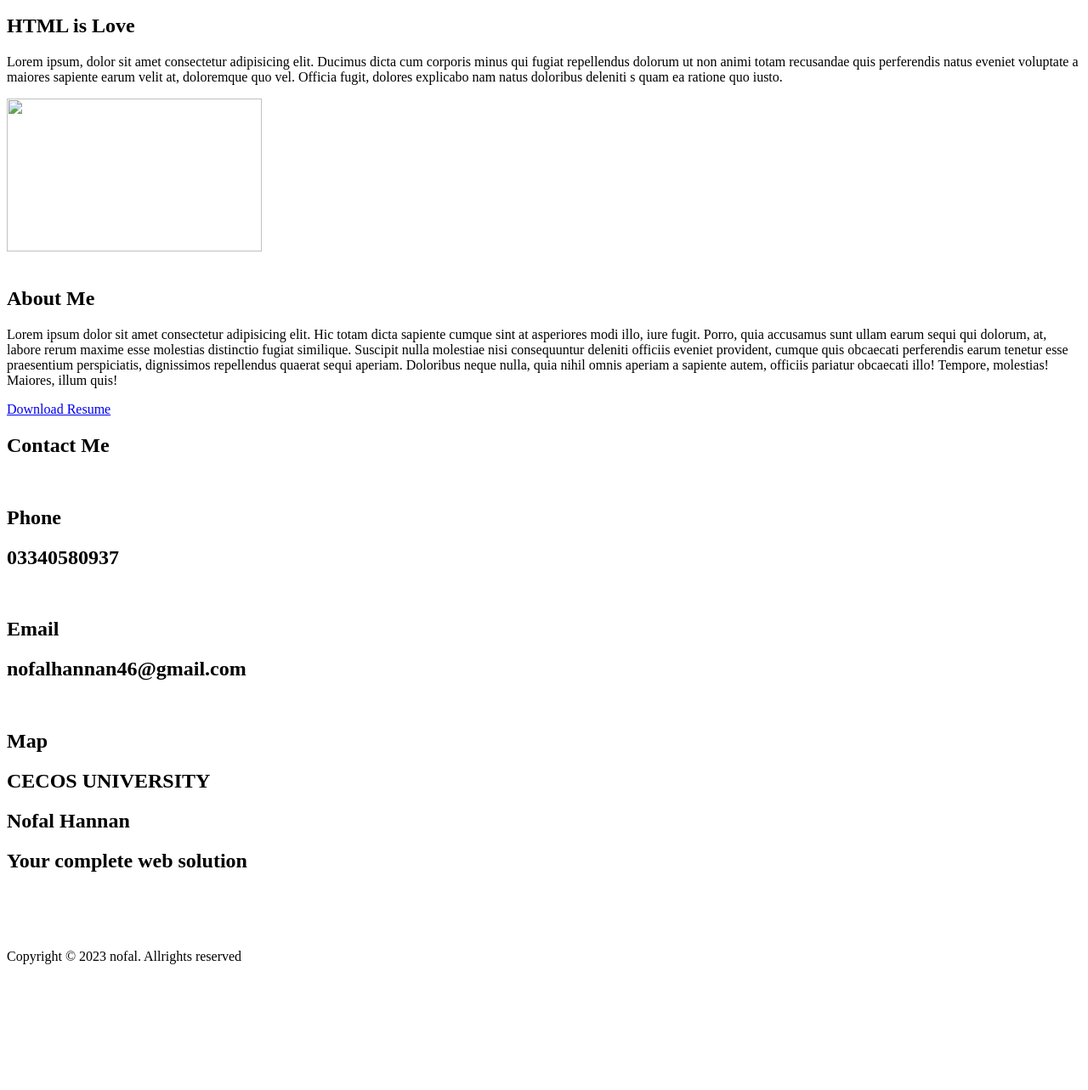
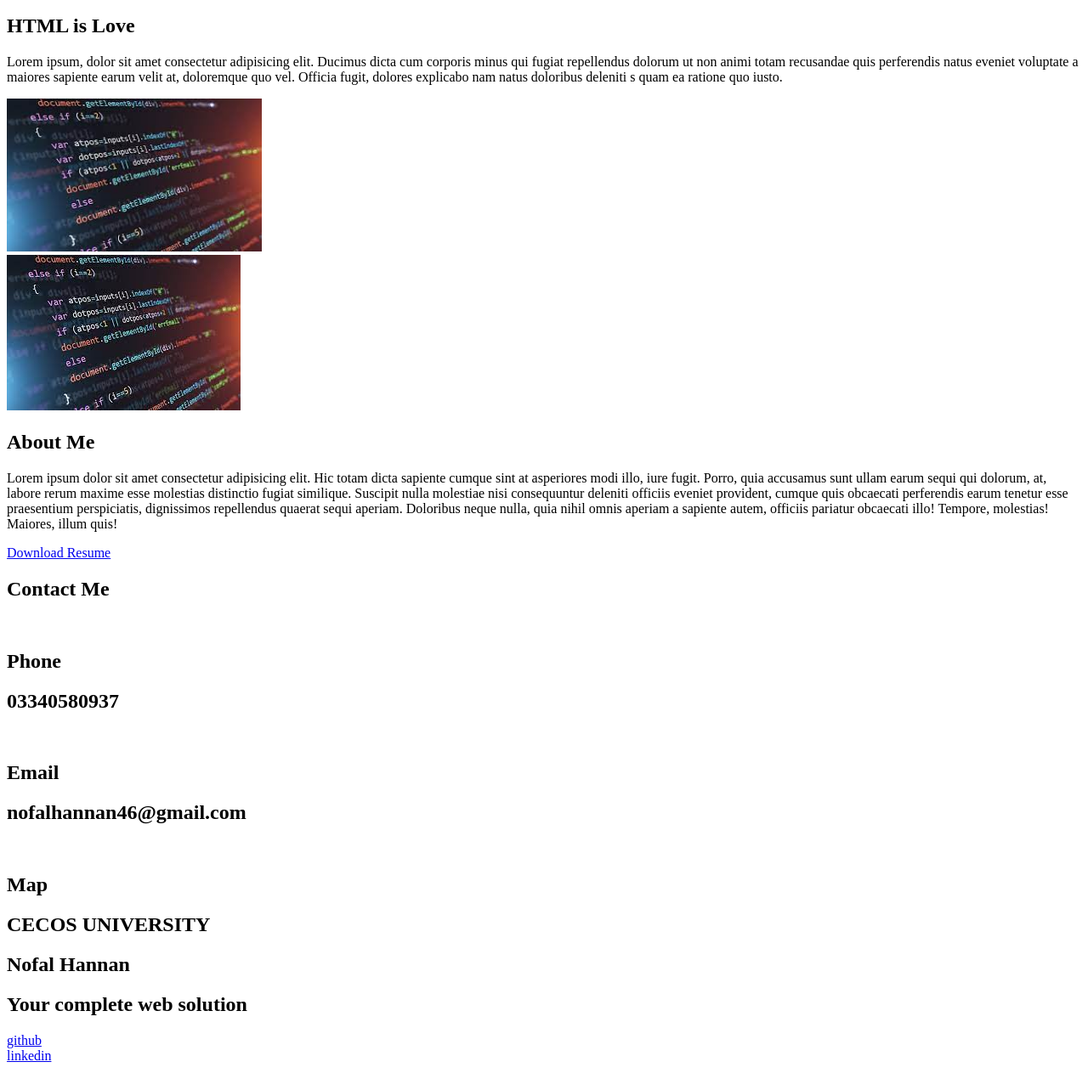
Before and after one commit to nofalhannan/potfolia, a plain HTML site: page potfolio.html in a window 1280 px wide. Shown: the part 1426-2709 px from the top of the page at 85% size. Before the commit the page ends 2577 px from the top, so only its background shows below. Drawn offline with Linux system fonts and the light colour scheme.

Commit message:
:portfolio

```diff
--- a/potfolio.html
+++ b/potfolio.html
@@ -4,7 +4,7 @@
   <head>
     <meta charset="UTF-8" />
     <meta name="viewport" content="width=device-width, initial-scale=1.0" />
-    <title>Tatheer</title>
+    <title>NOFAL</title>
   </head>
   <body>
 <!-- Header Section -->
@@ -164,7 +164,7 @@
               </p>
             </div>
             <div class="project-img">
-                <img src="./assets/images/img-working1.jpg" alt="" width="300px" height="180px">
+                <img src="./assets/images/download.jpg" alt="" width="300px" height="180px">
             </div>
           </div>
         </div>
@@ -179,7 +179,7 @@
       <div class="about container">
         <div class="col-left">
           <div class="abput-img">
-            <img src="/assets/images/civil-engineer-construction-worker-manager-holding-digital-tablet-blueprints-talking-planing-about-construction-site-cooperation-teamwork-concept_640221-156.avif" alt="">
+            <img src="./assets/images/download.jpg" alt="">
           </div>
           <div class="col-right">
             <h1 class="section-title">About <span>Me</span></h1>
@@ -238,11 +238,11 @@
           <div class="social-icons">
             <!-- github -->
             <div class="social-item">
-              <a href="#"><img src="" alt=""></a>
+              <a href="https://github.com/nofalhannan"><img src="" alt="">github</a>
             </div>
             <!-- youtube -->
             <div class="social-item">
-              <a href="#"><img src="" alt=""></a>
+              <a href="https://www.linkedin.com/in/nofal-hannan-09b782249/"><img src="" alt="">linkedin</a>
             </div>
             <!-- linkedin -->
             <div class="social-item">
```
Also changed, not shown: assets/images/download.jpg (added).
